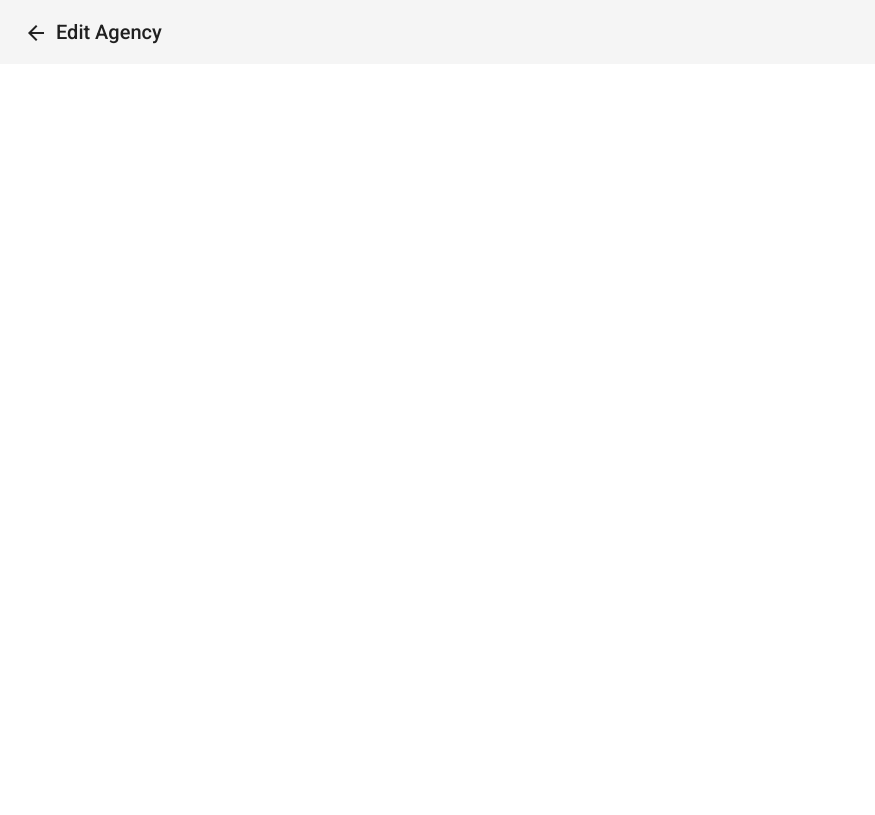
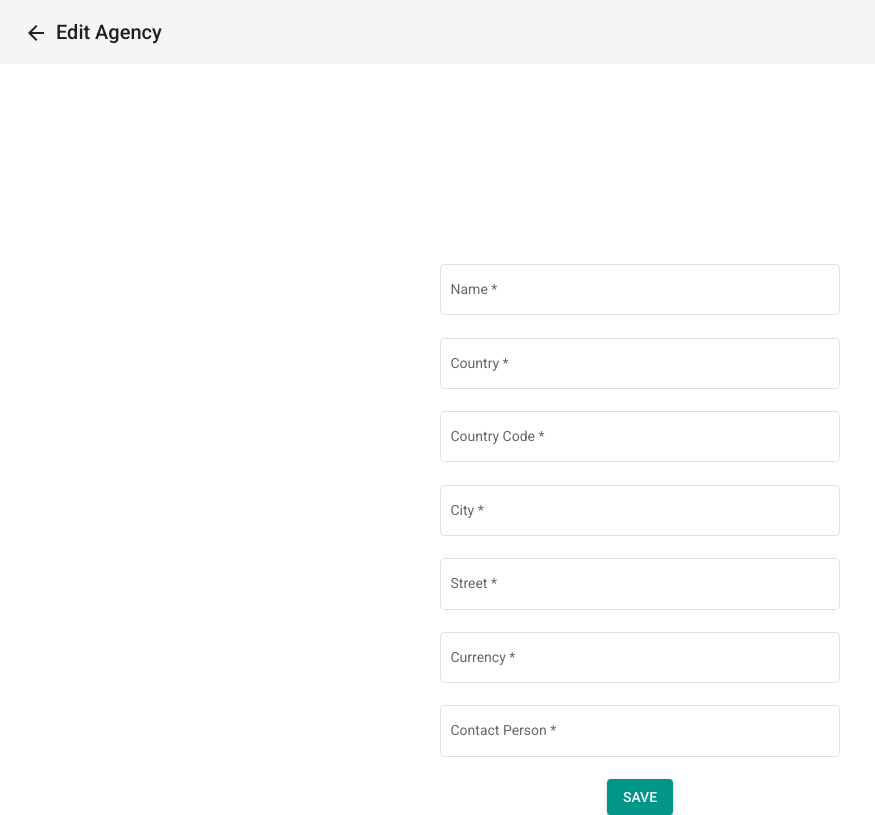
Before and after one commit to konvio/angular-agency-ui-2022, an Angular app: page /agencies/1 in a window 1280 px wide. Shown: the whole page, without its empty margins (0-875 px from the left). Built offline with nearby package versions, Linux system fonts and the light colour scheme; no server answers.

Commit message:
Implement edit functionality

```diff
--- a/src/app/edit-agency/edit-agency.component.html
+++ b/src/app/edit-agency/edit-agency.component.html
@@ -4,3 +4,37 @@
   </button>
   <span>Edit Agency</span>
 </mat-toolbar>
+
+<div class="agency-form-container">
+  <form [formGroup]="agencyForm" (submit)="onSubmit()">
+    <mat-form-field class="form-field" appearance="outline">
+      <mat-label>Name</mat-label>
+      <input matInput formControlName="name" required>
+    </mat-form-field>
+    <mat-form-field class="form-field" appearance="outline">
+      <mat-label>Country</mat-label>
+      <input matInput formControlName="country" required>
+    </mat-form-field>
+    <mat-form-field class="form-field" appearance="outline">
+      <mat-label>Country Code</mat-label>
+      <input matInput formControlName="countryCode" required>
+    </mat-form-field>
+    <mat-form-field class="form-field" appearance="outline">
+      <mat-label>City</mat-label>
+      <input matInput formControlName="city" required>
+    </mat-form-field>
+    <mat-form-field class="form-field" appearance="outline">
+      <mat-label>Street</mat-label>
+      <input matInput formControlName="street" required>
+    </mat-form-field>
+    <mat-form-field class="form-field" appearance="outline">
+      <mat-label>Currency</mat-label>
+      <input matInput formControlName="settlementCurrency" required>
+    </mat-form-field>
+    <mat-form-field class="form-field" appearance="outline">
+      <mat-label>Contact Person</mat-label>
+      <input matInput formControlName="contactPerson" required>
+    </mat-form-field>
+    <button mat-raised-button color="primary" type="submit">SAVE</button>
+  </form>
+</div>
--- a/src/app/edit-agency/edit-agency.component.scss
+++ b/src/app/edit-agency/edit-agency.component.scss
@@ -0,0 +1,9 @@
+.agency-form-container {
+  text-align: center;
+  width: 400px;
+  margin: 200px auto 0;
+}
+
+.form-field {
+  display: block
+}
--- a/src/app/edit-agency/edit-agency.component.ts
+++ b/src/app/edit-agency/edit-agency.component.ts
@@ -1,8 +1,7 @@
 import { Component, OnInit } from '@angular/core';
 import { ActivatedRoute } from "@angular/router";
-import { Observable } from "rxjs";
-import { Agency } from "../agency";
 import { AgencyService } from "../agency.service";
+import { FormBuilder, FormGroup, Validators } from "@angular/forms";
 
 @Component({
   selector: 'app-edit-agency',
@@ -11,13 +10,31 @@ import { AgencyService } from "../agency.service";
 })
 export class EditAgencyComponent implements OnInit {
 
-  agency$!: Observable<Agency>;
+  agencyForm: FormGroup = this.fb.group({
+    id: [''],
+    name: [null, [Validators.required]],
+    country: [null, [Validators.required]],
+    countryCode: [null, [Validators.required]],
+    city: [null, [Validators.required]],
+    street: [null, [Validators.required]],
+    settlementCurrency: [null, [Validators.required]],
+    contactPerson: [null, [Validators.required]]
+  });
 
-  constructor(private route: ActivatedRoute, private agencyService: AgencyService) {
+  constructor(private route: ActivatedRoute, private agencyService: AgencyService, private fb: FormBuilder) {
   }
 
   ngOnInit() {
     let agencyId = this.route.snapshot.paramMap.get('id') || '';
-    this.agency$ = this.agencyService.getAgencyById(agencyId);
+    this.agencyService.getAgencyById(agencyId).subscribe(agency => {
+      this.agencyForm.patchValue(agency);
+    })
+  }
+
+  onSubmit() {
+    this.agencyService.createOrUpdateAgency(this.agencyForm.value).subscribe(() => {
+        console.log(this.agencyForm.value);
+      }
+    );
   }
 }
```
